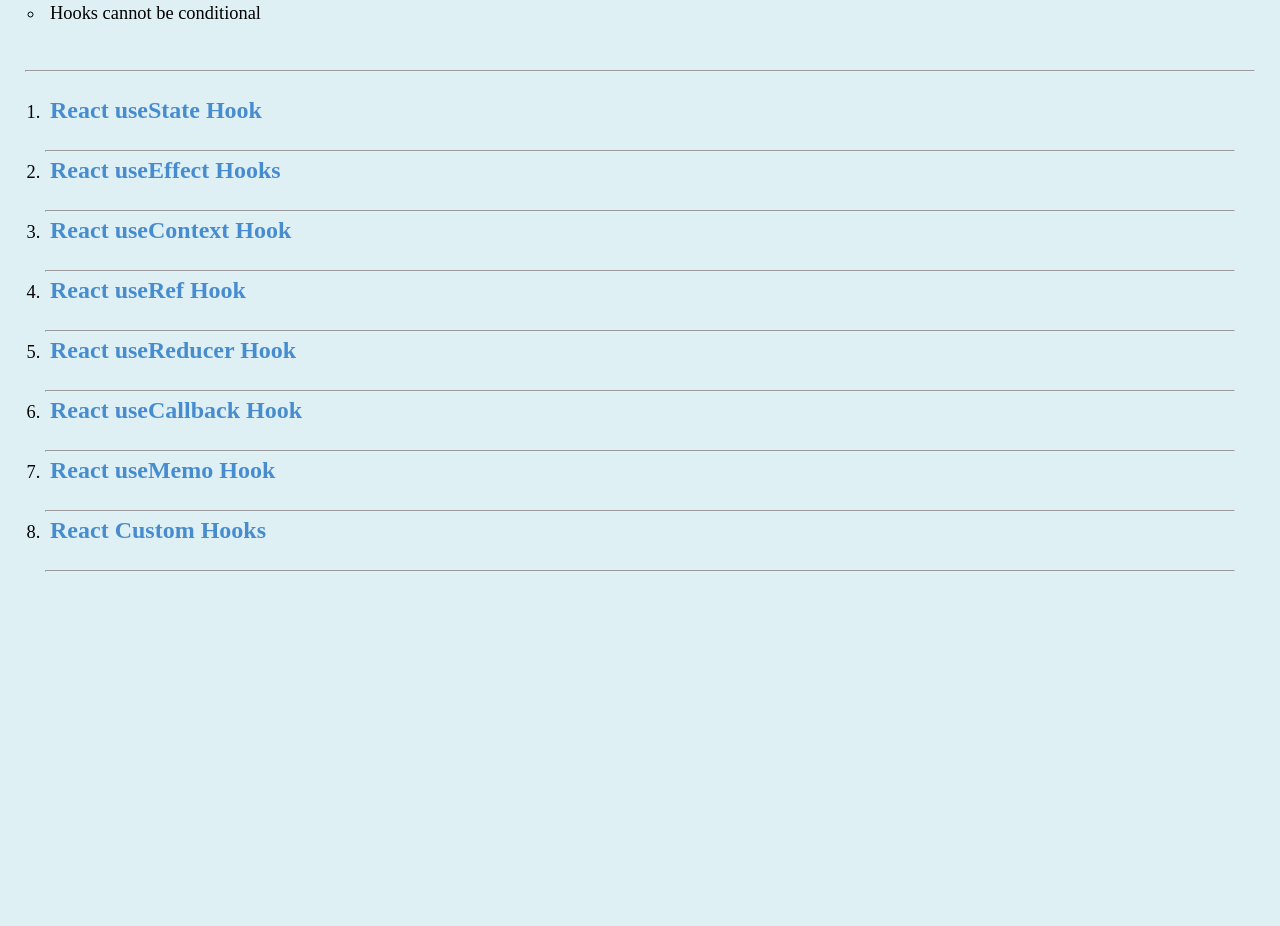
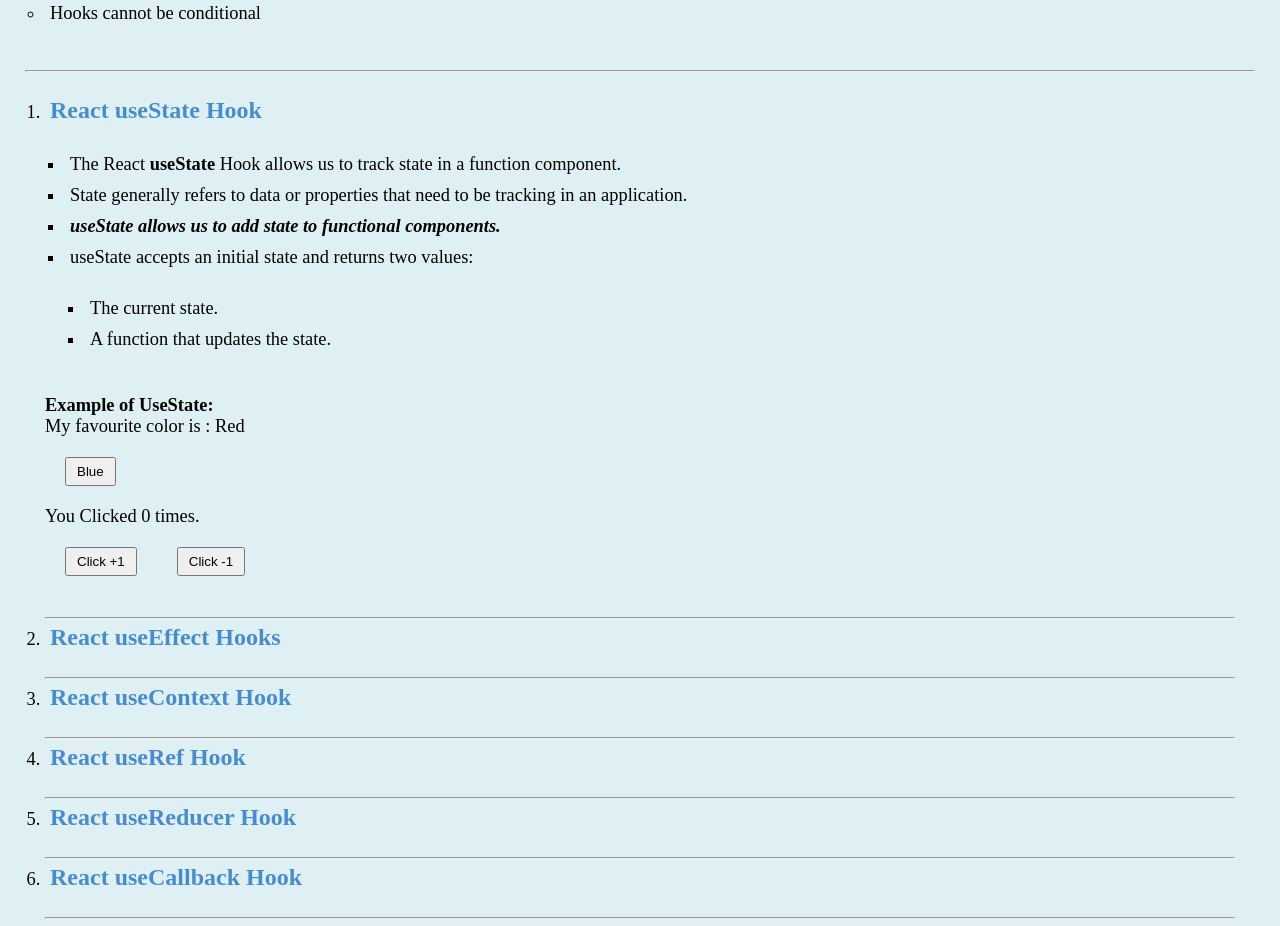
Before and after one commit to KaizenBuild/FrontEnd_Practice, a React (Vite) app in the folder ReactJS Practice/2_ReactJS/: page / in a window 1280 px wide. Shown: the part 5860-6786 px from the top of the page. Before the commit the page ends 6477 px from the top, so only its background shows below. Built offline with nearby package versions, Linux system fonts and the light colour scheme.

Commit message:
Complete : ReactJs useState

```diff
--- a/ReactJS Practice/2_ReactJS/src/components/ReactList.jsx
+++ b/ReactJS Practice/2_ReactJS/src/components/ReactList.jsx
@@ -15,6 +15,7 @@ import { createBrowserRouter, RouterProvider, Route, Router } from 'react-router
 import About from '../pages/About'
 import ReactStyling from './ReactStyling'
 import ReactHooks from './ReactHooks'
+import ReactuseState from './ReactuseState'
 
 
 export const ReactList = () => {
@@ -98,7 +99,7 @@ export const ReactList = () => {
                 <ol>
 
                     <li><h3>React useState Hook</h3></li>
-
+                    <ReactuseState/>
                     <br /> <hr />
 
                     <li><h3>React useEffect Hooks</h3></li>
--- /dev/null
+++ b/ReactJS Practice/2_ReactJS/src/components/ReactuseState.jsx
@@ -0,0 +1,40 @@
+import React from 'react'
+import { useState } from 'react'
+
+const ReactuseState = () => {
+
+    const [color, setColor] = useState("Red")
+    const [count, setCount] = useState(0)
+
+    function decrement(){
+        setCount(count - 1)
+    }
+
+  return (
+    <div>
+      <ul>
+        <li>The React <b>useState</b> Hook allows us to track state in a function component.</li>
+        <li>State generally refers to data or properties that need to be tracking in an application.</li>
+        <li><b><i>useState allows us to add state to functional components.</i></b></li>
+        <li>useState accepts an initial state and returns two values:</li>
+        <ul>
+            <li>The current state.</li>
+            <li>A function that updates the state.</li>
+        </ul>
+      </ul>
+
+      <div>
+        <h4>Example of UseState:</h4>
+        <p>My favourite color is : {color}</p>
+        <button onClick={()=>setColor("blue")}>Blue</button> <br />
+
+        <p>You Clicked {count} times.</p>
+        <button onClick={()=>setCount(count+1)}>Click +1</button>
+        <button onClick={decrement}>Click -1</button>
+
+      </div>
+    </div>
+  )
+}
+
+export default ReactuseState
```
